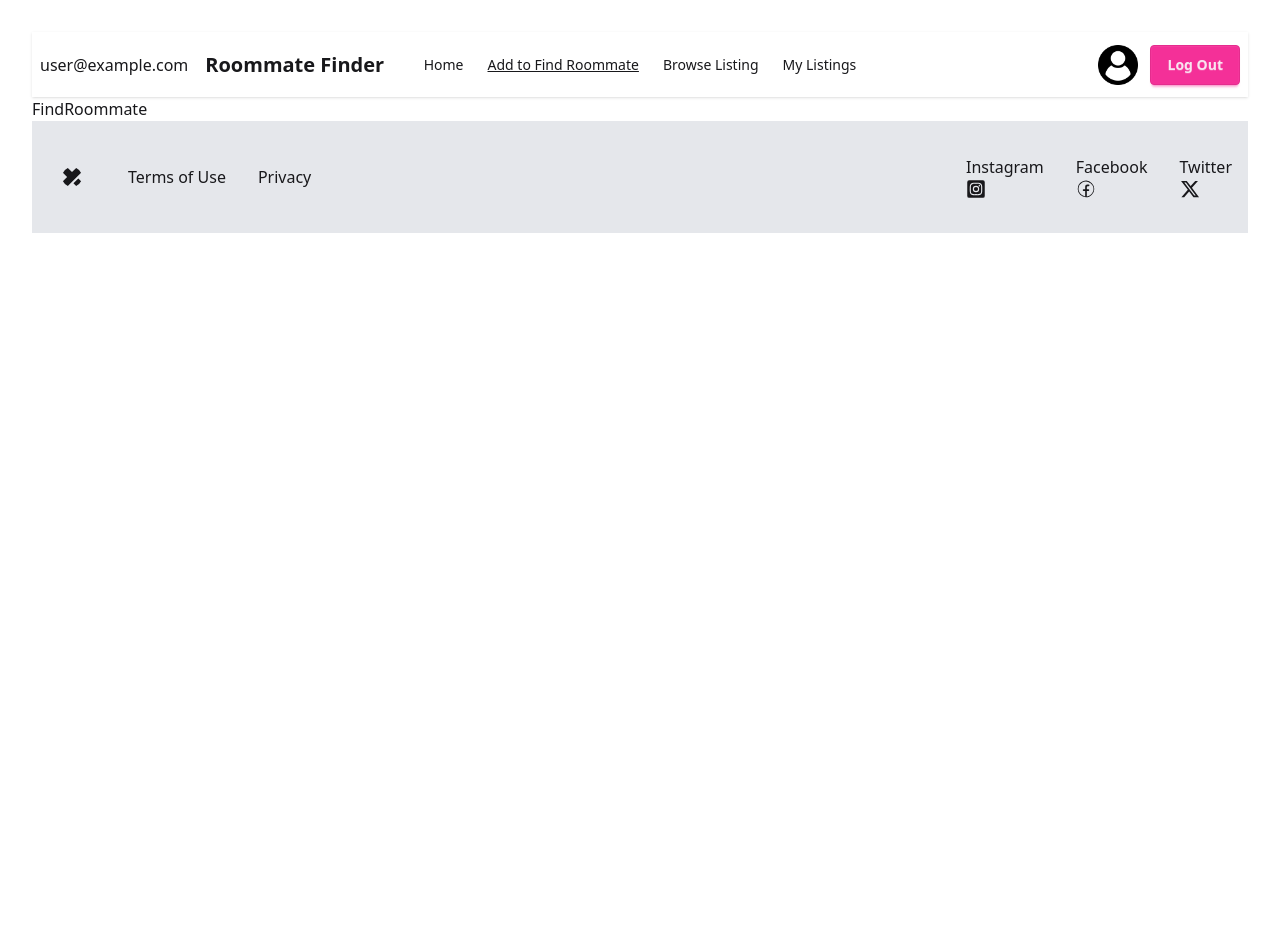
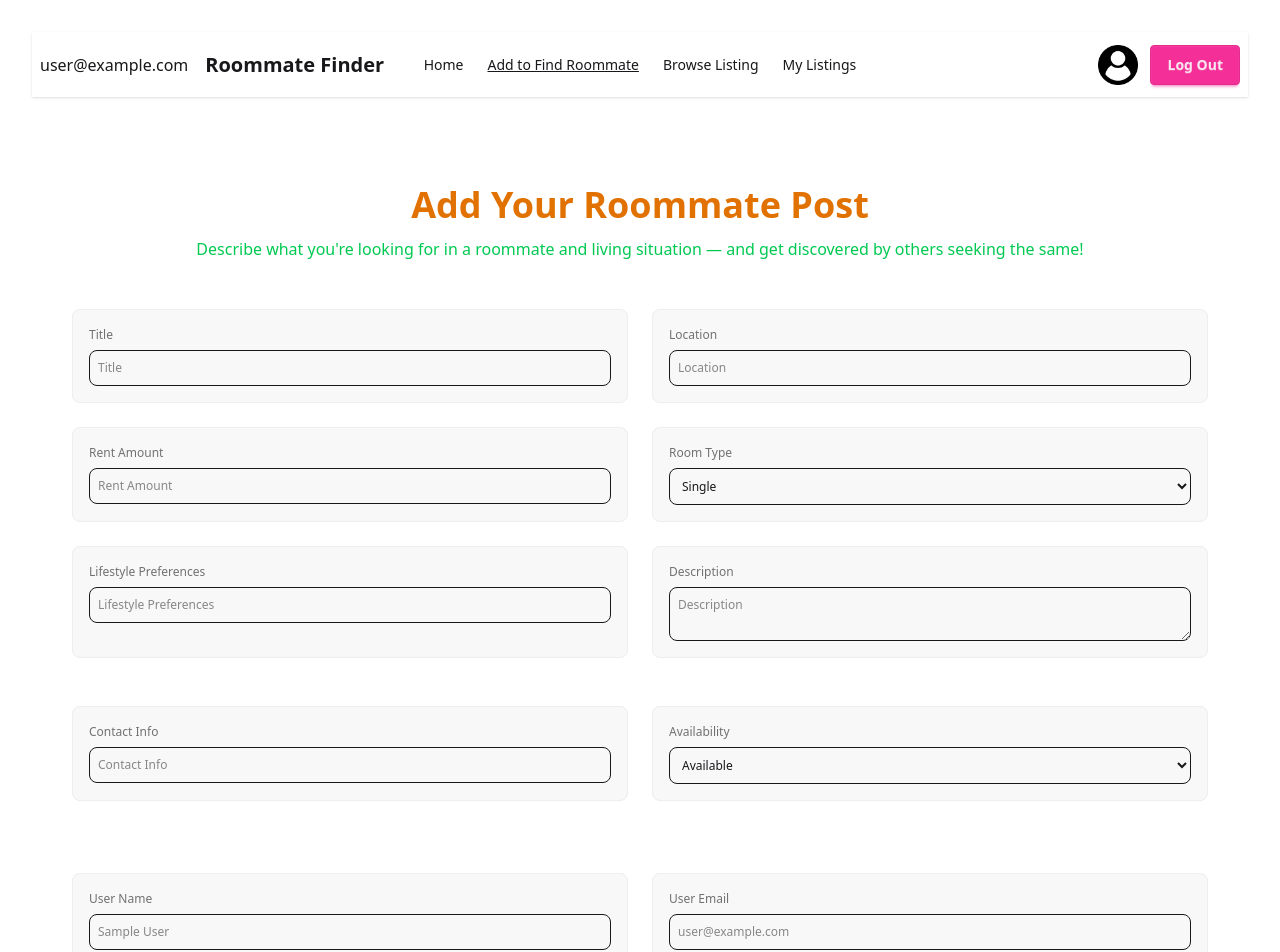
Before and after one commit to mehedi963/roommate-finder-client, a React (Vite) app: page /findRoommate in a window 1280 px wide. Shown: the top 952 px of the page. Before the commit the page ends 800 px from the top, so only its background shows below. Built offline with nearby package versions, Linux system fonts and the light colour scheme; no server answers; sample sign-in values are in the browser's storage.

Commit message:
added server side data & load data

```diff
--- a/package.json
+++ b/package.json
@@ -18,6 +18,8 @@
     "react-icons": "^5.5.0",
     "react-router": "^7.6.2",
     "react-toastify": "^11.0.5",
+    "sweetalert": "^2.1.2",
+    "sweetalert2": "^11.22.1",
     "tailwindcss": "^4.1.10"
   },
   "devDependencies": {
--- a/src/Components/FeaturePost.jsx
+++ b/src/Components/FeaturePost.jsx
@@ -2,10 +2,13 @@ import React, {  } from 'react';
 
 const FeaturePost = () => {
 
+
+
+
     return (
-        <div>
-            <h1 className='text-3xl text-center py-3'>Featured Roommates Post </h1>
-        </div>
+     <div>
+
+     </div>
     );
 };
 
--- a/src/Components/Navbar.jsx
+++ b/src/Components/Navbar.jsx
@@ -9,8 +9,6 @@ import { toast, ToastContainer } from 'react-toastify';
 const Navbar = () => {
 
   const {user,logOut} = use(AuthContext);
-  console.log(user);
-
 
   const handleLogout = () =>{
     logOut().then(() =>{
--- a/src/Pages/FindRoommate.jsx
+++ b/src/Pages/FindRoommate.jsx
@@ -1,9 +1,99 @@
-import React from 'react';
+import React, { use } from 'react';
+import { AuthContext } from '../Provider/AuthProvider';
+import Swal from 'sweetalert2'
+
 
 const FindRoommate = () => {
+const {user} = use(AuthContext);
+console.log(user);
+
+
+     const handleRoomamte = (e) =>{
+        e.preventDefault();
+        const form = e.target;
+        const formData = new FormData(form);
+        const roomsData = Object.fromEntries(formData.entries());
+        console.log(roomsData);
+
+        //sent data to Database
+        fetch("http://localhost:3000/roommates",{
+            method:'POST',
+            headers:{
+                'content-type' : "application/json"
+            },
+            body: JSON.stringify(roomsData)
+        }).then(res => res.json()).then(data =>{
+            if(data.insertedId){
+               Swal.fire({
+                    title: "Rooms Added Successfully!",
+                    icon: "success",
+                    draggable: true
+                    });
+
+                    form.rest();
+            }
+        })
+    }
+
     return (
-        <div>
-            <h1>FindRoommate</h1>
+            <div className='p-10'>
+            <div className='p-12 text-center space-y-3'>
+                <h1 className='text-4xl font-bold text-amber-600'>Add Your Roommate Post</h1>
+                <p className='text-green-500'>Describe what you're looking for in a roommate and living situation — and get discovered by others seeking the same!
+                </p>
+            </div>
+            <form onSubmit={handleRoomamte}>
+                <div className='grid grid-cols-1 md:grid-cols-2 gap-6'>
+                    <fieldset className="fieldset bg-base-200 border-base-300 rounded-box w-full border p-4">
+                        <label className="label">Title</label>
+                        <input name="title" placeholder="Title" className="w-full p-2 border rounded-lg"    />
+                    </fieldset>
+                    <fieldset className="fieldset bg-base-200 border-base-300 rounded-box w-full border p-4">
+                        <label className="label">Location</label>
+                        <input name="location" placeholder="Location" className="w-full p-2 border rounded-lg"   />
+                    </fieldset>
+                    <fieldset className="fieldset bg-base-200 border-base-300 rounded-box w-full border p-4">
+                        <label className="label">Rent Amount</label>
+                        <input name="rent" placeholder="Rent Amount" type="number" className="w-full p-2 border rounded-lg"  />
+                    </fieldset>
+                    <fieldset className="fieldset bg-base-200 border-base-300 rounded-box w-full border p-4 rounded-lg">
+                        <label className="label">Room Type</label>
+                        <select name="roomType" className="w-full p-2 border rounded-lg" >
+                        <option value="Single">Single</option>
+                        <option value="Shared">Shared</option>
+                        </select>
+                    </fieldset>
+                    <fieldset className="fieldset bg-base-200 border-base-300 rounded-box w-full border p-4 rounded-lg">
+                        <label className="label">Lifestyle Preferences</label>
+                        <input name="preferences" placeholder="Lifestyle Preferences" className="w-full p-2 border rounded-lg"  />
+                    </fieldset>
+                    <fieldset className="fieldset bg-base-200 border-base-300 rounded-box w-full border p-4 rounded-lg">
+                        <label className="label">Description</label>
+                        <textarea name="description" placeholder="Description" className="w-full p-2 border rounded-lg" ></textarea>
+                    </fieldset>
+                    <fieldset className="fieldset bg-base-200 border-base-300 rounded-box w-full border p-4 rounded-lg my-6">
+                    <label className="label">Contact Info</label>
+                    <input name="contact" placeholder="Contact Info" className="w-full p-2 border rounded-lg"  />
+                    </fieldset>
+                    <fieldset className="fieldset bg-base-200 border-base-300 rounded-box w-full border p-4 rounded-lg my-6">
+                    <label className="label">Availability</label>
+                    <select name="availability" className="w-full p-2 border rounded-lg" >
+                        <option value="Available">Available</option>
+                        <option value="Not Available">Not Available</option>
+                        </select>
+                     </fieldset>
+                     <fieldset className="fieldset bg-base-200 border-base-300 rounded-box w-full border p-4 rounded-lg my-6">
+                    <label className="label">User Name </label>
+                    <input name="name" placeholder={user.displayName} className="w-full p-2 border rounded-lg" />
+                    </fieldset>
+                    <fieldset className="fieldset bg-base-200 border-base-300 rounded-box w-full border p-4 rounded-lg my-6">
+                    <label className="label">User Email</label>
+                    <input name="email" placeholder={user.email} className="w-full p-2 border rounded-lg" readOnly />
+                    </fieldset>
+                </div>
+                <input type="submit" className='btn btn-secondary btn-block' value="Add Roommate" />
+            </form>
+
         </div>
     );
 };
--- a/src/Pages/Home.jsx
+++ b/src/Pages/Home.jsx
@@ -1,12 +1,15 @@
 import React from 'react';
 import Slider from '../Components/Slider';
 import FeaturePost from '../Components/FeaturePost';
+import { useLoaderData } from 'react-router';
 
-//const userPromise = fetch('http://localhost:3000/user').then(res => res.json());
+
 
 
 
 const Home = () => {
+    const roomsData = useLoaderData();
+    console.log(roomsData);
     return (
         <div>
             <section className=''>
--- a/src/Pages/Login.jsx
+++ b/src/Pages/Login.jsx
@@ -28,6 +28,7 @@ const Login = () => {
     const handleGoogleLogin = () =>{
         signInGoogle(provider).then(result =>{
             setUser(result.user);
+            navigate(`${location.state ? location.state : '/'}`)
         }).catch(error => {
             console.log(error.message);
         })
@@ -48,7 +49,7 @@ const Login = () => {
                     error && <p className='text-red-500 text-sm'>{error}</p>
                 }
                     <div ><a className="link link-hover">Forgot password?</a>
-                    {/* <ToastContainer></ToastContainer> */}
+
                     </div>
 
                     <button type='submit' className="btn btn-neutral mt-4">Login
--- a/src/Pages/Register.jsx
+++ b/src/Pages/Register.jsx
@@ -7,7 +7,7 @@ import { GoogleAuthProvider } from "firebase/auth";
 const provider = new GoogleAuthProvider();
 const Register = () => {
 
-    const {createUser,setUser,signInGoogle} = use(AuthContext);
+    const {createUser,setUser,signInGoogle,} = use(AuthContext);
 
     const handleRegister = (e) =>{
         e.preventDefault();
--- a/src/Provider/PrivateRoute.jsx
+++ b/src/Provider/PrivateRoute.jsx
@@ -7,13 +7,12 @@ const PrivateRoute = ({children}) => {
     const {user,loading} = use(AuthContext);
 
     const location  = useLocation();
-    console.log(location);
 
     if(loading){
         return <Loading></Loading>
     }
 
-    if(user && user.email){
+    if(user){
         return children;
     }
     return <Navigate state={location.pathname}  to='/auth/login'></Navigate>
--- a/src/Routes/routes.jsx
+++ b/src/Routes/routes.jsx
@@ -10,6 +10,7 @@ import MyListings from "../Pages/MyListings";
 import Login from "../Pages/Login";
 import Register from "../Pages/Register";
 import PrivateRoute from "../Provider/PrivateRoute";
+import FeaturePost from "../Components/FeaturePost";
 
 
 const router = createBrowserRouter([
@@ -19,6 +20,7 @@ const router = createBrowserRouter([
     children:[
         {
             index:true,
+            loader:()=>fetch("http://localhost:3000/roommates"),
             Component: Home
         },
         {
```
Also changed, not shown: src/Provider/AuthProvider.jsx (+5 -2 lines), 1 other file (tests, documents, lock files or other folders).
